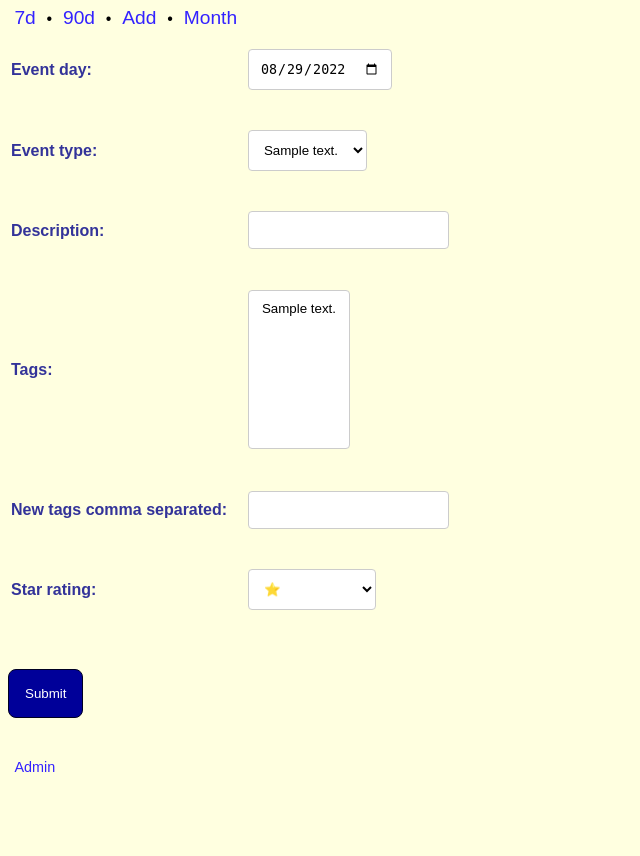
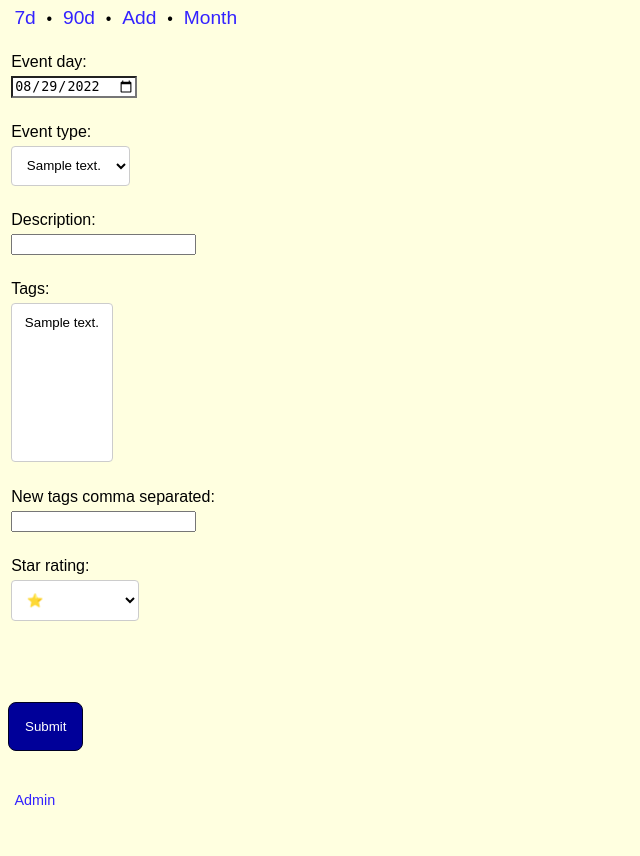
Before and after one commit to heitorchang/gratitude, a Django app: page /add in a window 1280 px wide. Shown: the whole page, without its empty margins (0-640 px from the left). Before the commit the page ends 772 px from the top, so only its background shows below. Run offline with Django 4.2, Linux system fonts and the light colour scheme; tables that the repository leaves empty hold one stand-in row (values such as "Sample post").

Commit message:
break inputs

```diff
--- a/events/static/events/css/style.css
+++ b/events/static/events/css/style.css
@@ -94,3 +94,19 @@ input[type=submit], button {
 .event-details {
     margin-top: 0.4rem;
 }
+
+.add-form {
+    padding: 0 0 0.4rem 0;
+    margin: 0.8rem 0.2rem;
+    list-style-type: none;
+}
+
+ul.add-form li {
+    align-items: top;
+    margin: 1.5rem 0;
+}
+
+ul.add-form label {
+    display: block;
+    margin-bottom: 0.3rem;
+}
--- a/events/templates/events/add_form.html
+++ b/events/templates/events/add_form.html
@@ -4,9 +4,9 @@
 <body>
   <form action="{% url 'events:add' %}" method="post">
     {% csrf_token %}
-    <table class="event-form">
-      {{ form.as_table }}
-    </table>
+    <ul class="add-form">
+      {{ form.as_ul }}
+    </ul>
     <br><br>
     <input type="submit">
   </form>
```
